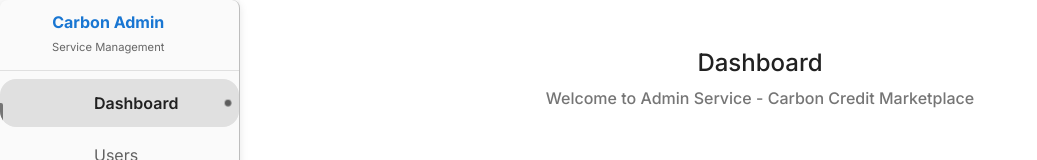
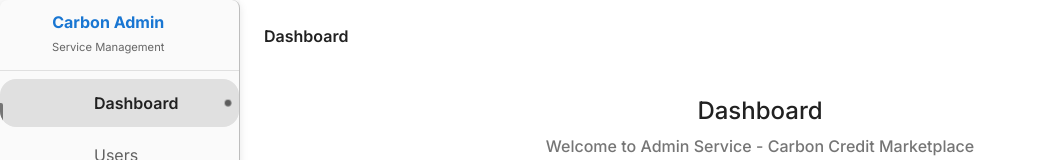
Before and after one commit to thanhcode118/XDPMHDT_CarbonTC, a React (Vite) app in the folder CarbonTC.Admin.Service/admin-frontend/: page /dashboard in a window 1280 px wide. Shown: the top 160 px of the page, without its empty margins (0-1037 px from the left). Built offline with nearby package versions, Linux system fonts and the light colour scheme; some icons are missing.

Commit message:
feat: update breadcrumPage

```diff
--- a/CarbonTC.Admin.Service/admin-frontend/src/common/constants.ts
+++ b/CarbonTC.Admin.Service/admin-frontend/src/common/constants.ts
@@ -77,3 +77,15 @@ export function getRoutePath(
 
   return buildPath(path, params);
 }
+
+export const DEFAULT_ROUTE_LABELS: Record<string, string> = {
+  dashboard: 'Dashboard',
+  users: 'Users',
+  'listing-and-orders': 'Listings & Orders',
+  disputes: 'Disputes',
+  certificates: 'Certificates',
+  reports: 'Reports & KPI',
+  wallet: 'Wallet',
+  settings: 'Settings',
+  profile: 'Profile',
+} as const;
--- a/CarbonTC.Admin.Service/admin-frontend/src/components/breadcrumbPage.tsx
+++ b/CarbonTC.Admin.Service/admin-frontend/src/components/breadcrumbPage.tsx
@@ -0,0 +1,224 @@
+import { NavigateNext as NavigateNextIcon } from '@mui/icons-material';
+import { Box, Breadcrumbs, Typography, Link } from '@mui/material';
+import React, { useCallback, useMemo } from 'react';
+import { Link as RouterLink, useLocation } from 'react-router-dom';
+
+import { gray, primaryTextColor, secondaryTextColor } from '../common/color';
+import { DEFAULT_ROUTE_LABELS, ROUTES } from '../common/constants';
+
+interface BreadcrumbItem {
+  label: string;
+  path?: string;
+  isLast: boolean;
+}
+
+interface BreadcrumbPageProps {
+  lastBreadcrumb?: string;
+  fontSize?: string;
+  showOnlyLast?: boolean;
+  actionComponents?: React.ReactNode[];
+  isDashboardClickable?: boolean;
+  customRouteLabels?: Record<string, string>;
+}
+
+const BreadcrumbPage: React.FC<BreadcrumbPageProps> = ({
+  lastBreadcrumb,
+  fontSize = '16px',
+  showOnlyLast = false,
+  actionComponents,
+  isDashboardClickable = true,
+  customRouteLabels,
+}) => {
+  const location = useLocation();
+
+  const routeLabels = useMemo(
+    () => ({
+      ...DEFAULT_ROUTE_LABELS,
+      ...customRouteLabels,
+    }),
+    [customRouteLabels],
+  );
+
+  const breadcrumbs = useMemo((): BreadcrumbItem[] => {
+    const pathSegments = location.pathname
+      .split('/')
+      .filter((segment) => segment && segment.trim());
+
+    if (pathSegments.length === 0) {
+      return [{ label: routeLabels.dashboard || 'Dashboard', isLast: true }];
+    }
+
+    const breadcrumbItems: BreadcrumbItem[] = [];
+
+    if (pathSegments[0] !== 'dashboard') {
+      breadcrumbItems.push({
+        label: routeLabels.dashboard || 'Dashboard',
+        path: ROUTES.ADMIN.DASHBOARD,
+        isLast: false,
+      });
+    }
+
+    pathSegments.forEach((segment, index) => {
+      const path = '/' + pathSegments.slice(0, index + 1).join('/');
+      const isLast = index === pathSegments.length - 1;
+
+      let label =
+        routeLabels[segment] ||
+        segment
+          .replace(/-/g, ' ')
+          .replace(/([A-Z])/g, ' $1')
+          .trim()
+          .split(' ')
+          .map(
+            (word) =>
+              word.charAt(0).toUpperCase() + word.slice(1).toLowerCase(),
+          )
+          .join(' ');
+
+      if (isLast && lastBreadcrumb) {
+        label = lastBreadcrumb;
+      }
+
+      breadcrumbItems.push({
+        label,
+        path: isLast ? undefined : path,
+        isLast,
+      });
+    });
+
+    return breadcrumbItems;
+  }, [location.pathname, routeLabels, lastBreadcrumb]);
+
+  const renderBreadcrumbItem = useCallback(
+    (breadcrumb: BreadcrumbItem, index: number) => {
+      const { label, path, isLast } = breadcrumb;
+      const key = `${path || label}-${index}`;
+
+      if (isLast || !path) {
+        return (
+          <Typography
+            key={key}
+            sx={{
+              color: primaryTextColor,
+              fontWeight: 600,
+              fontSize,
+              userSelect: 'none',
+            }}
+          >
+            {label}
+          </Typography>
+        );
+      }
+
+      if (path === ROUTES.ADMIN.DASHBOARD && !isDashboardClickable) {
+        return (
+          <Typography
+            key={key}
+            sx={{
+              color: secondaryTextColor,
+              fontSize,
+              userSelect: 'none',
+            }}
+          >
+            {label}
+          </Typography>
+        );
+      }
+
+      return (
+        <Link
+          key={key}
+          component={RouterLink}
+          to={path}
+          sx={{
+            color: secondaryTextColor,
+            textDecoration: 'none',
+            fontSize,
+            transition: 'color 0.2s ease-in-out',
+            '&:hover': {
+              color: gray[700],
+              textDecoration: 'underline',
+            },
+          }}
+          aria-label={`Navigate to ${label}`}
+        >
+          {label}
+        </Link>
+      );
+    },
+    [fontSize, isDashboardClickable],
+  );
+
+  if (showOnlyLast) {
+    const lastItem = breadcrumbs[breadcrumbs.length - 1];
+    return (
+      <Box
+        sx={{
+          display: 'flex',
+          alignItems: 'center',
+          mb: 3,
+          gap: 1,
+          flexWrap: 'wrap',
+        }}
+      >
+        <Typography
+          sx={{
+            color: primaryTextColor,
+            fontWeight: 600,
+            fontSize,
+            userSelect: 'none',
+          }}
+        >
+          {lastItem?.label || 'Page'}
+        </Typography>
+        {actionComponents && actionComponents.length > 0 && (
+          <>
+            {actionComponents.map((component, index) => (
+              <React.Fragment key={index}>{component}</React.Fragment>
+            ))}
+          </>
+        )}
+      </Box>
+    );
+  }
+
+  return (
+    <Box
+      sx={{
+        mb: 3,
+        gap: 1,
+        display: 'flex',
+        alignItems: 'center',
+        flexWrap: 'wrap',
+      }}
+      role="navigation"
+      aria-label="Breadcrumb navigation"
+    >
+      <Breadcrumbs
+        separator={
+          <NavigateNextIcon fontSize="small" sx={{ color: gray[500] }} />
+        }
+        sx={{
+          '& .MuiBreadcrumbs-separator': {
+            mx: 0.5,
+          },
+        }}
+        maxItems={6}
+        itemsBeforeCollapse={2}
+        itemsAfterCollapse={2}
+      >
+        {breadcrumbs.map(renderBreadcrumbItem)}
+      </Breadcrumbs>
+
+      {actionComponents && actionComponents.length > 0 && (
+        <>
+          {actionComponents.map((component, index) => (
+            <React.Fragment key={index}>{component}</React.Fragment>
+          ))}
+        </>
+      )}
+    </Box>
+  );
+};
+
+export default React.memo(BreadcrumbPage);
--- a/CarbonTC.Admin.Service/admin-frontend/src/components/layouts/layoutDashboard.tsx
+++ b/CarbonTC.Admin.Service/admin-frontend/src/components/layouts/layoutDashboard.tsx
@@ -3,8 +3,7 @@ import { Box, IconButton, useMediaQuery, useTheme } from '@mui/material';
 import { useEffect, useState } from 'react';
 import { Outlet } from 'react-router-dom';
 
-// import { AuthGuard } from '../auth';
-// import BreadcrumbPage from '../breadcrumbPage';
+import BreadcrumbPage from '../breadcrumbPage';
 
 import Sidebar from './sidebar';
 
@@ -18,7 +17,6 @@ const LayoutDashboard = () => {
   }, [isMobile]);
 
   return (
-    // <AuthGuard>
     <Box sx={{ display: 'flex', minHeight: '100vh' }}>
       <Sidebar
         key={isMobile ? 'mobile' : 'desktop'}
@@ -77,12 +75,15 @@ const LayoutDashboard = () => {
             }),
           }}
         >
-          {/* <BreadcrumbPage /> */}
+          <BreadcrumbPage
+            showOnlyLast={isMobile}
+            fontSize={isMobile ? '14px' : '16px'}
+          />
+
           <Outlet />
         </Box>
       </Box>
     </Box>
-    // </AuthGuard>
   );
 };
 
```
